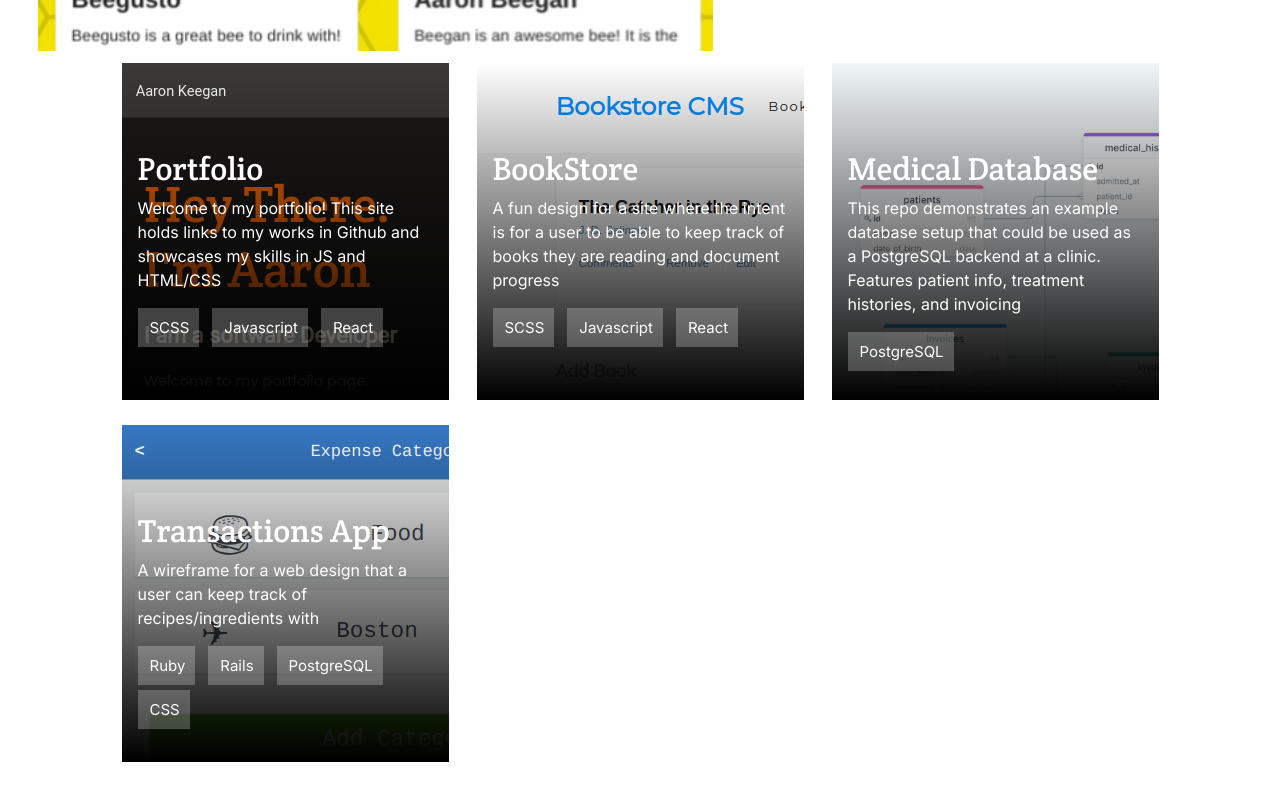
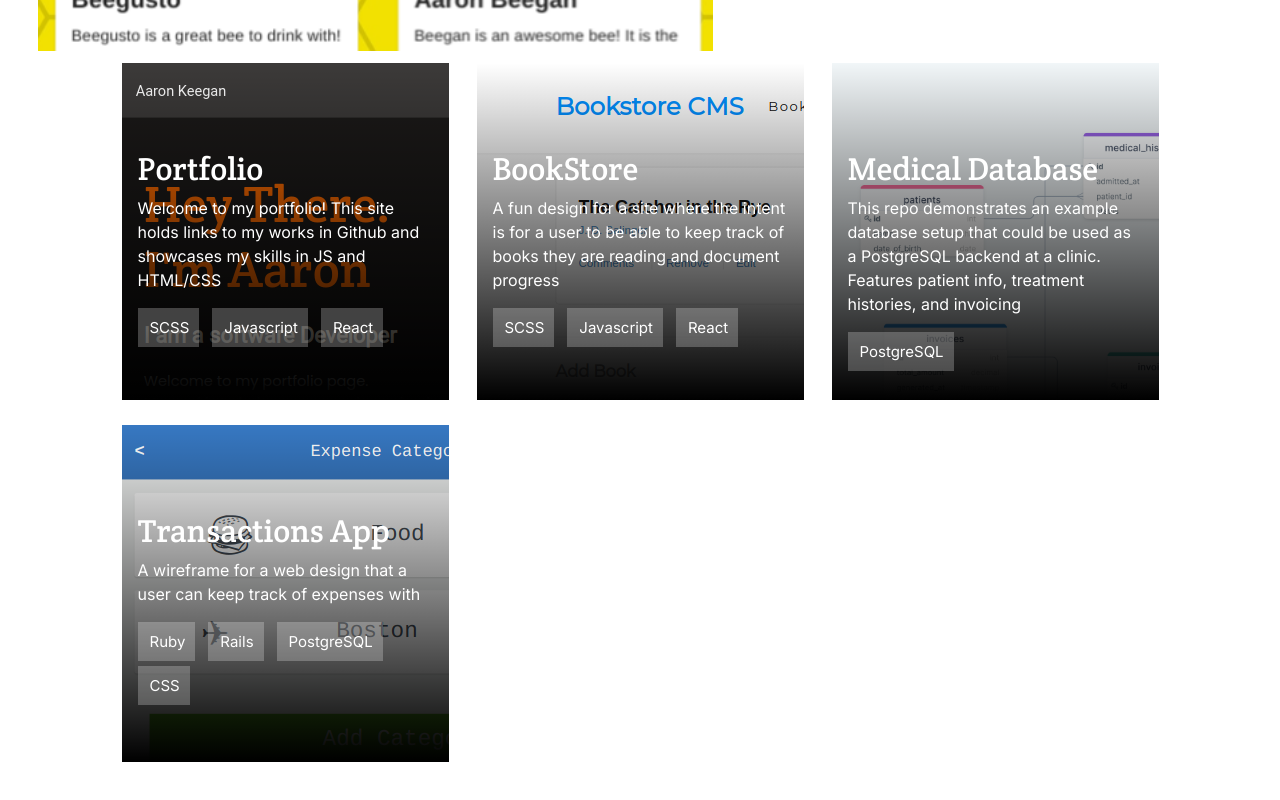
Before and after one commit to AKeeganDev/portfolio_react, a React (Create React App) app: page / in a window 1280 px wide. Shown: the part 1332-2132 px from the top of the page. Built offline with nearby package versions, Linux system fonts and the light colour scheme.

Commit message:
finish project card displays

```diff
--- a/src/components/recentWorks.js
+++ b/src/components/recentWorks.js
@@ -3,12 +3,7 @@ import FeaturedProject from './featuredProject';
 import ProjectCard from './projectCard';
 import { projects, topProject } from '../projects';
 
-console.log(projects);
-
-const RecentWorks = () => {
-  console.log('saving space');
-
-  return (
+const RecentWorks = () => (
   <section className="recent-works" id="portfolio">
     <div className="recent-work-heading-container">
       <div className="heading">
@@ -18,6 +13,7 @@ const RecentWorks = () => {
     </div>
     <FeaturedProject
       title={topProject.title}
+      imageCard={topProject.imageCard}
       description={topProject.description}
       languages={topProject.languages}
       githubURL={topProject.githubURL}
@@ -41,6 +37,5 @@ const RecentWorks = () => {
     </div>
   </section>
 );
-};
 
 export default RecentWorks;
--- a/src/projects.js
+++ b/src/projects.js
@@ -17,8 +17,8 @@ const projects = [
     imagePopup: '',
     description: 'Welcome to my portfolio! This site holds links to my works in Github and showcases my skills in JS and HTML/CSS',
     languages: ['SCSS', 'Javascript', 'React'],
-    githubURL: 'https://github.com/jsug9/bee-bookings-front-end',
-    liveDemo: 'https://beebookcapstone.netlify.app/',
+    githubURL: 'https://github.com/AKeeganDev/Portfolio',
+    liveDemo: '',
   },
   {
     title: 'BookStore',
@@ -42,9 +42,9 @@ const projects = [
     title: 'Transactions App',
     imageCard: 'transactions.PNG',
     imagePopup: '',
-    description: 'A wireframe for a web design that a user can keep track of recipes/ingredients with',
+    description: 'A wireframe for a web design that a user can keep track of expenses with',
     languages: ['Ruby', 'Rails', 'PostgreSQL', 'CSS'],
-    githubURL: 'https://github.com/AKeeganDev/medical-database',
+    githubURL: 'https://github.com/AKeeganDev/ruby_transactions_app',
     liveDemo: 'https://powerful-beach-62790.herokuapp.com/home',
   },
 ];
```
Lines whose indentation alone changed are shown as unchanged.
